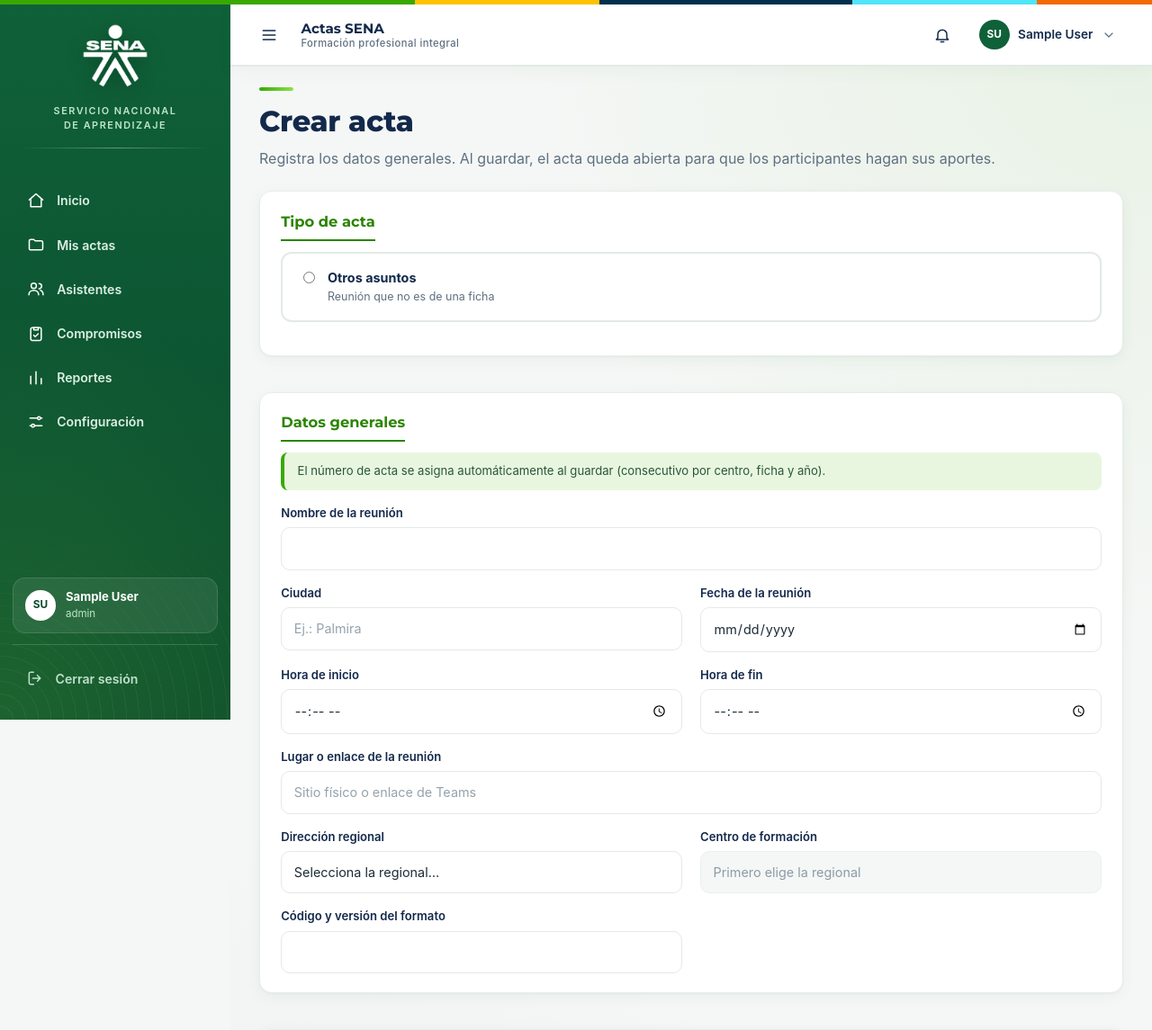
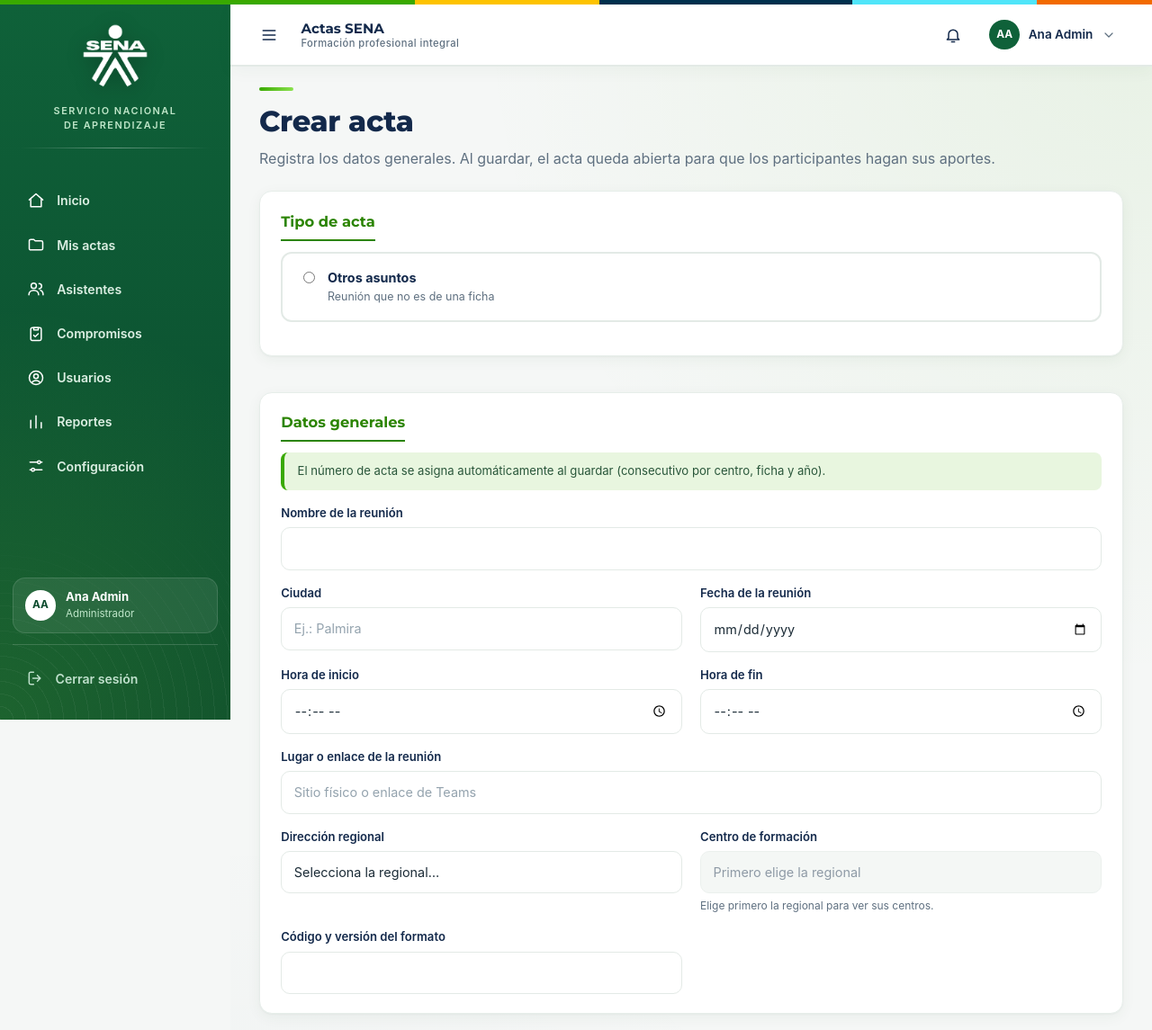
Before and after one commit to J-Yugue777/Actas, a Flask app: template templates/crear_acta.html in a window 1280 px wide. Shown: the top 1145 px of the page at 90% size. Run offline with Flask 3, Linux system fonts and the light colour scheme; the template is opened without the code that fills it, so the values that code supplies are empty; the visitor is signed in with stand-in values (Sample User, id 1); some libraries are stand-ins or nearby versions.

Commit message:
US-005: centros agrupados por regional en crear acta, también sin JavaScript
El servidor pinta los centros en optgroup por regional y el script deja solo
los de la regional elegida. Si la regional no tiene centros, el select queda
deshabilitado con un aviso; la ayuda (aria-live) dice cuántos centros hay.

```diff
--- a/actas.py
+++ b/actas.py
@@ -130,6 +130,19 @@ def cargar_catalogos(cur):
 
 
 # ------------------------------------------- US-005 · regional y centro
+def agrupar_centros(regionales, centros):
+    """Centros agrupados bajo su regional, en el orden de `regionales`.
+
+    Las regionales sin centros también salen (con la lista vacía).
+    """
+    por_regional = {r["id"]: [] for r in regionales}
+    for c in centros:
+        if c["regional_id"] in por_regional:
+            por_regional[c["regional_id"]].append(c)
+    return [{"id": r["id"], "nombre": r["nombre"], "centros": por_regional[r["id"]]}
+            for r in regionales]
+
+
 def errores_lugar(regional_id, centro_id, regionales, centros):
     """Revisa la regional y el centro (ya convertidos a entero) contra el catálogo."""
     if regional_id is None:
@@ -397,7 +410,8 @@ def crear():
 
     return render_template(
         "crear_acta.html",
-        datos=datos, errores=errores, regionales=regionales, centros=centros,
+        datos=datos, errores=errores, regionales=regionales,
+        grupos_centros=agrupar_centros(regionales, centros),
         fichas=permisos["fichas"], puede_equipo=bool(permisos["fichas"]), meses=MESES,
     )
 
--- a/static/css/actas.css
+++ b/static/css/actas.css
@@ -47,6 +47,12 @@
 }
 
 .ayuda { display: block; margin-top: 0.3rem; font-size: 0.75rem; color: var(--texto-suave); }
+
+/* Regional y centro (US-005) */
+.campo select:disabled { cursor: not-allowed; }
+.campo select optgroup { font-weight: 700; color: var(--azul-titulo); }
+.campo select option { font-weight: 400; color: var(--texto); }
+.ayuda-aviso { color: var(--amarillo); font-weight: 600; }
 
 /* Tipo de acta */
 .opciones-tipo { display: flex; flex-wrap: wrap; gap: 0.75rem; margin-bottom: 1rem; }
--- a/templates/crear_acta.html
+++ b/templates/crear_acta.html
@@ -97,11 +97,30 @@
           {% endfor %}
         </select>
       </div>
+      {# US-005: el servidor pinta todos los centros agrupados por regional (sirve sin JavaScript);
+         el script deja solo los de la regional elegida. #}
+      {% set regional_elegida = grupos_centros|selectattr('id', 'equalto', datos.regional_id|int(0))|first %}
       <div class="campo">
         <label for="centro_id">Centro de formación</label>
-        <select id="centro_id" name="centro_id" required disabled>
-          <option value="">Primero elige la regional</option>
+        <select id="centro_id" name="centro_id" required aria-describedby="ayuda-centro">
+          <option value="">Selecciona el centro…</option>
+          {% for g in grupos_centros if g.centros %}
+          <optgroup label="{{ g.nombre }}" data-regional="{{ g.id }}">
+            {% for c in g.centros %}
+            <option value="{{ c.id }}" {{ 'selected' if datos.centro_id == c.id|string }}>{{ c.nombre }}</option>
+            {% endfor %}
+          </optgroup>
+          {% endfor %}
         </select>
+        <small class="ayuda{{ ' ayuda-aviso' if regional_elegida and not regional_elegida.centros }}" id="ayuda-centro" aria-live="polite">
+          {%- if not regional_elegida -%}
+          Elige un centro de la regional seleccionada; están agrupados por regional.
+          {%- elif regional_elegida.centros -%}
+          {{ regional_elegida.centros|length }} {{ 'centro' if regional_elegida.centros|length == 1 else 'centros' }} en {{ regional_elegida.nombre }}
+          {%- else -%}
+          {{ regional_elegida.nombre }} no tiene centros de formación registrados. Elige otra regional.
+          {%- endif -%}
+        </small>
       </div>
 
       <div class="campo">
@@ -150,28 +169,39 @@
 
 {% block scripts %}
 <script>
-  const CENTROS = {{ centros|tojson }};
-  const CENTRO_ELEGIDO = {{ (datos.centro_id or '')|tojson }};
-
-  // Centros dependientes de la regional
+  // Centros dependientes de la regional. El servidor ya pintó todos los centros
+  // agrupados por regional (optgroup); aquí se guardan y se deja solo el grupo elegido.
   const selRegional = document.getElementById('regional_id');
   const selCentro = document.getElementById('centro_id');
+  const ayudaCentro = document.getElementById('ayuda-centro');
+  const CENTROS = {};
+  selCentro.querySelectorAll('optgroup').forEach(g => {
+    CENTROS[g.dataset.regional] = Array.from(g.querySelectorAll('option'));
+  });
+  const CENTRO_ELEGIDO = selCentro.value;
 
   function llenarCentros(preseleccion) {
+    const opciones = CENTROS[selRegional.value] || [];
+    const regional = selRegional.value ? selRegional.selectedOptions[0].textContent.trim() : '';
     selCentro.innerHTML = '';
     const vacio = document.createElement('option');
     vacio.value = '';
-    vacio.textContent = selRegional.value ? 'Selecciona el centro…' : 'Primero elige la regional';
+    if (!regional) vacio.textContent = 'Primero elige la regional';
+    else if (!opciones.length) vacio.textContent = 'Esta regional no tiene centros registrados';
+    else vacio.textContent = 'Selecciona el centro…';
     selCentro.appendChild(vacio);
 
-    CENTROS.filter(c => String(c.regional_id) === selRegional.value).forEach(c => {
-      const o = document.createElement('option');
-      o.value = c.id;
-      o.textContent = c.nombre;
-      if (String(c.id) === String(preseleccion)) o.selected = true;
+    opciones.forEach(o => {
+      o.selected = o.value === String(preseleccion);
       selCentro.appendChild(o);
     });
-    selCentro.disabled = !selRegional.value;
+    if (!opciones.some(o => o.selected)) vacio.selected = true;
+    selCentro.disabled = !opciones.length;
+
+    if (!regional) ayudaCentro.textContent = 'Elige primero la regional para ver sus centros.';
+    else if (!opciones.length) ayudaCentro.textContent = `${regional} no tiene centros de formación registrados. Elige otra regional.`;
+    else ayudaCentro.textContent = `${opciones.length} ${opciones.length === 1 ? 'centro' : 'centros'} en ${regional}`;
+    ayudaCentro.classList.toggle('ayuda-aviso', Boolean(regional) && !opciones.length);
   }
   selRegional.addEventListener('change', () => llenarCentros(''));
   llenarCentros(CENTRO_ELEGIDO);
```
Also changed, not shown: tests/test_regional_centros.py (+89 -0 lines).
